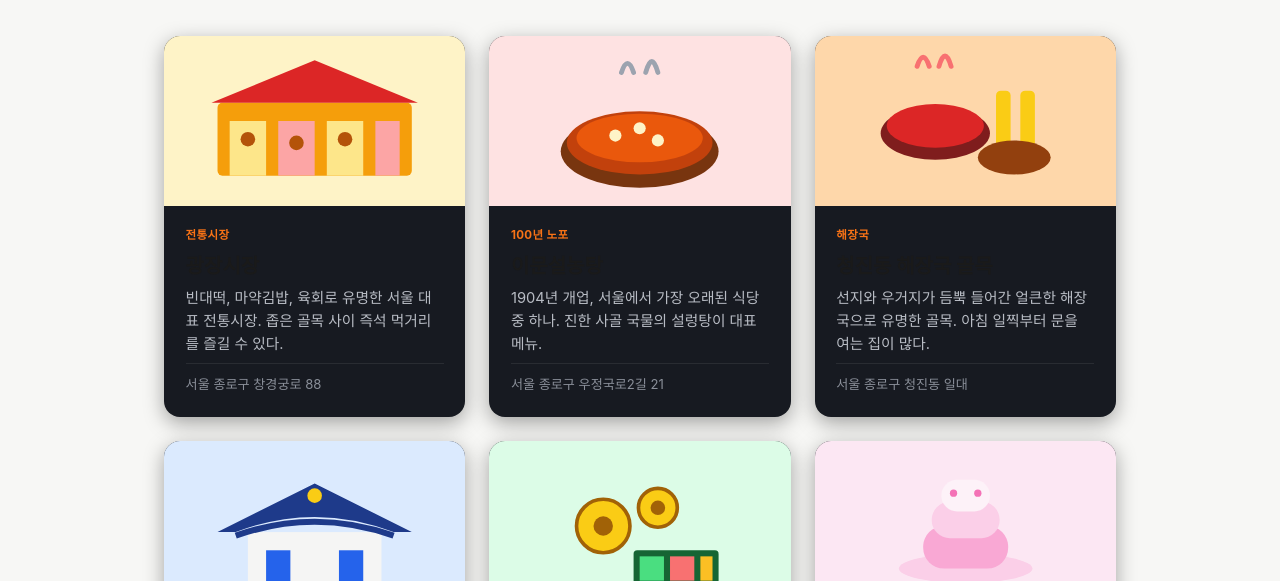
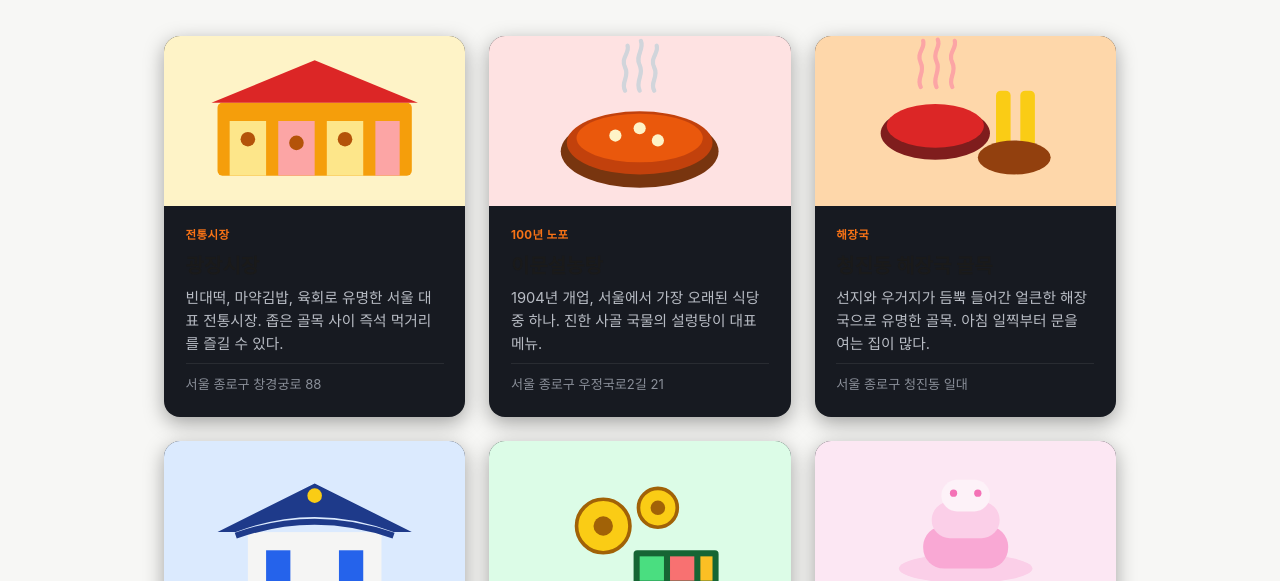
Before and after one commit to hyyy93-blip/abc, a plain HTML site: page index.html in a window 1280 px wide. Shown: the part 219-800 px from the top of the page. Drawn offline with Linux system fonts and the light colour scheme.

Commit message:
Fix steam illustration to avoid unintended face-like look

```diff
--- a/index.html
+++ b/index.html
@@ -169,8 +169,9 @@
       <div class="card">
         <div class="illus" style="background:#fee2e2">
           <svg viewBox="0 0 200 140" xmlns="http://www.w3.org/2000/svg">
-            <path d="M85 30 Q90 15 95 30" stroke="#9ca3af" stroke-width="4" fill="none" stroke-linecap="round"/>
-            <path d="M105 30 Q110 12 115 30" stroke="#9ca3af" stroke-width="4" fill="none" stroke-linecap="round"/>
+            <path d="M88 45 C 84 38, 92 34, 88 26 C 84 18, 92 14, 90 8" stroke="#d1d5db" stroke-width="3.5" fill="none" stroke-linecap="round"/>
+            <path d="M100 45 C 96 37, 104 32, 100 24 C 96 16, 104 11, 101 4" stroke="#d1d5db" stroke-width="3.5" fill="none" stroke-linecap="round"/>
+            <path d="M112 45 C 108 38, 116 34, 112 26 C 108 18, 116 14, 114 8" stroke="#d1d5db" stroke-width="3.5" fill="none" stroke-linecap="round"/>
             <ellipse cx="100" cy="95" rx="65" ry="30" fill="#78350f"/>
             <ellipse cx="100" cy="88" rx="60" ry="26" fill="#c2410c"/>
             <ellipse cx="100" cy="84" rx="52" ry="20" fill="#ea580c"/>
@@ -190,8 +191,9 @@
       <div class="card">
         <div class="illus" style="background:#fed7aa">
           <svg viewBox="0 0 200 140" xmlns="http://www.w3.org/2000/svg">
-            <path d="M60 25 Q65 10 70 25" stroke="#f87171" stroke-width="4" fill="none" stroke-linecap="round"/>
-            <path d="M78 25 Q83 8 88 25" stroke="#f87171" stroke-width="4" fill="none" stroke-linecap="round"/>
+            <path d="M63 42 C 59 35, 67 30, 63 22 C 59 14, 67 10, 65 4" stroke="#fca5a5" stroke-width="3.5" fill="none" stroke-linecap="round"/>
+            <path d="M76 42 C 72 34, 80 29, 76 21 C 72 13, 80 9, 77 3" stroke="#fca5a5" stroke-width="3.5" fill="none" stroke-linecap="round"/>
+            <path d="M89 42 C 85 35, 93 30, 89 22 C 85 14, 93 10, 91 4" stroke="#fca5a5" stroke-width="3.5" fill="none" stroke-linecap="round"/>
             <ellipse cx="75" cy="80" rx="45" ry="22" fill="#7f1d1d"/>
             <ellipse cx="75" cy="74" rx="40" ry="18" fill="#dc2626"/>
             <rect x="125" y="45" width="12" height="55" rx="4" fill="#facc15"/>
```
Also changed, not shown: 1 other file.
